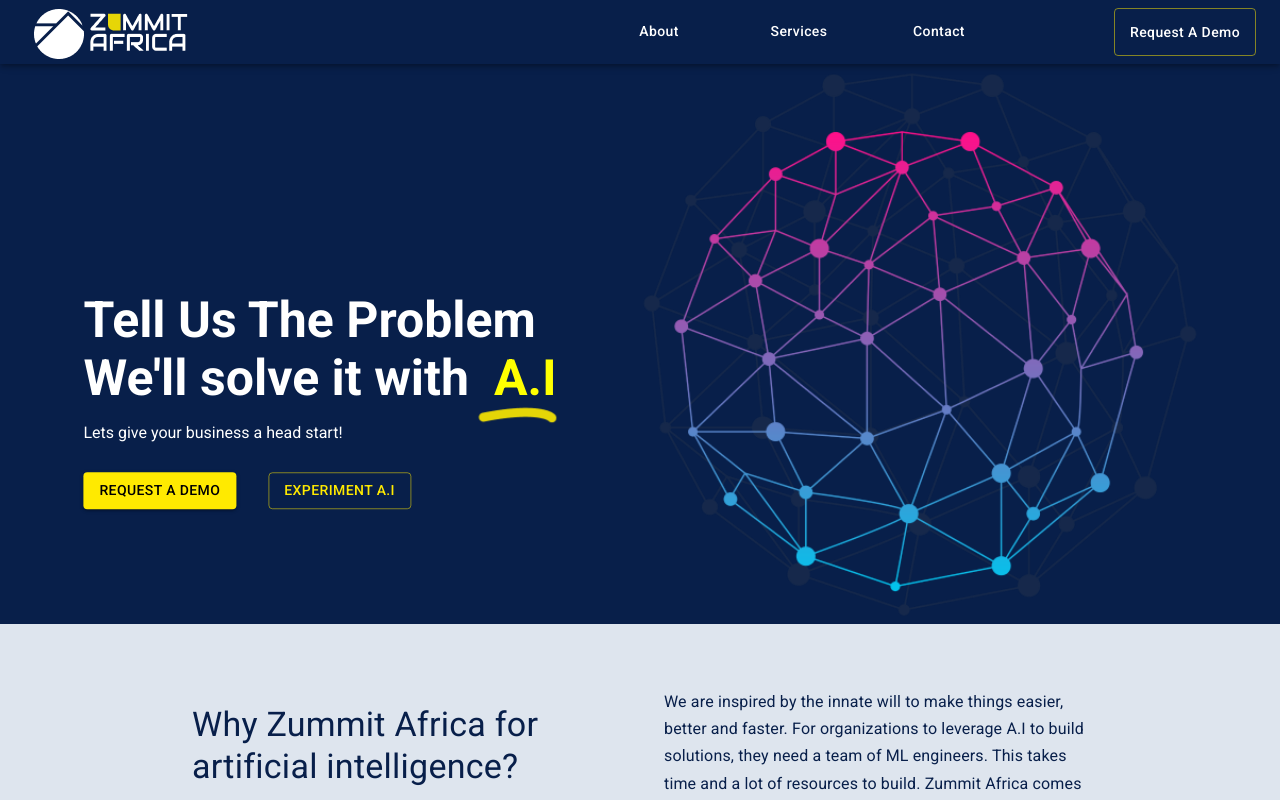
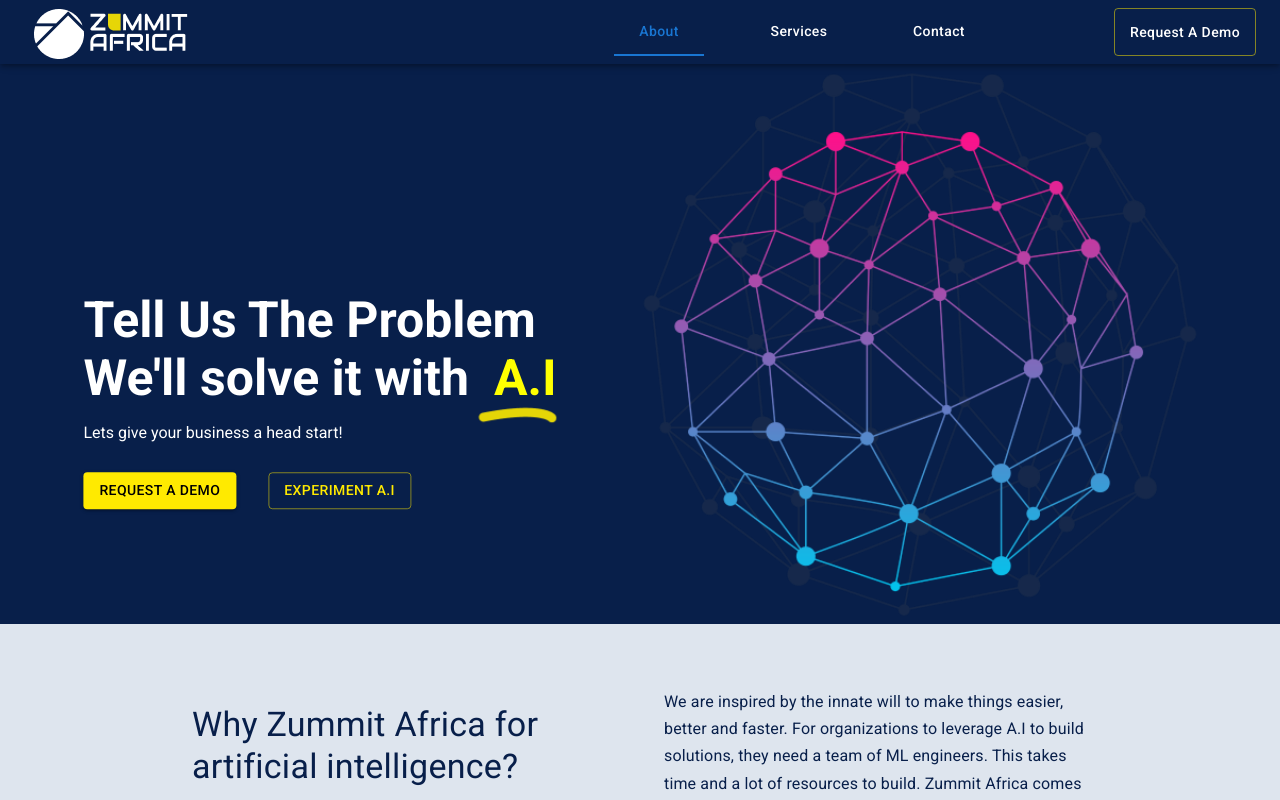
Before and after one commit to Zummit-Africa-Inc/Web-Page-FE, a React (Create React App) app: page / in a window 1280 px wide. Shown: the top 800 px of the page. Built offline with nearby package versions, Linux system fonts and the light colour scheme.

Commit message:
bug: key errors and missing props

```diff
--- a/src/Component/DrawerComponent.js
+++ b/src/Component/DrawerComponent.js
@@ -18,7 +18,7 @@ const DrawerComponent = () => {
       <Drawer open={openDrawer} onClose={() => setOpenDrawer(false)}>
         <List>
           {PAGES.map((page, index) => (
-            <ListItemButton onClick={() => setOpenDrawer(false)}>
+            <ListItemButton key={{index}} onClick={() => setOpenDrawer(false)}>
               <ListItemIcon>
                 <ListItemText>{page}</ListItemText>
               </ListItemIcon>
--- a/src/components/header.jsx
+++ b/src/components/header.jsx
@@ -16,7 +16,7 @@ import {
 
 const Header = () => {
   const PAGES = ["About", "Services", "Contact"];
-  const [value, setValue] = useState();
+  const [value, setValue] = useState(0);
   const theme = useTheme();
   const isMatch = useMediaQuery(theme.breakpoints.down("md"));
   return (
@@ -32,7 +32,6 @@ const Header = () => {
           ) : (
             <Tabs
               sx={{ marginLeft: "auto" }}
-              textColor="white"
               value={value}
               onChange={(e, value) => setValue(value)}
               indicatorColor="primary"
@@ -40,7 +39,7 @@ const Header = () => {
               {PAGES.map((page, index) => (
                 <Tab
                   key={index}
-                  sx={{ textTransform: "capitalize", marginLeft: "50px" }}
+                  sx={{ textTransform: "capitalize", marginLeft: "50px" , color:"white"}}
                   label={page}
                 ></Tab>
               ))}
```
